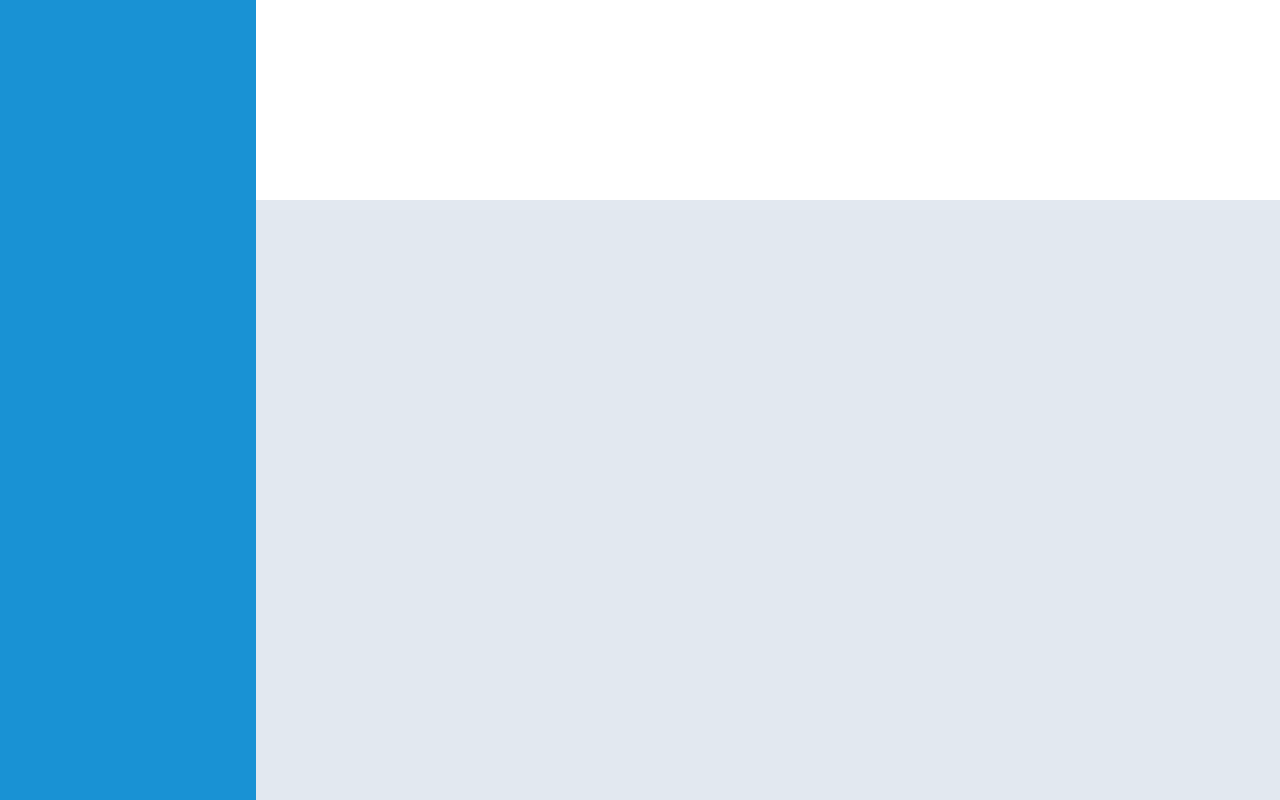
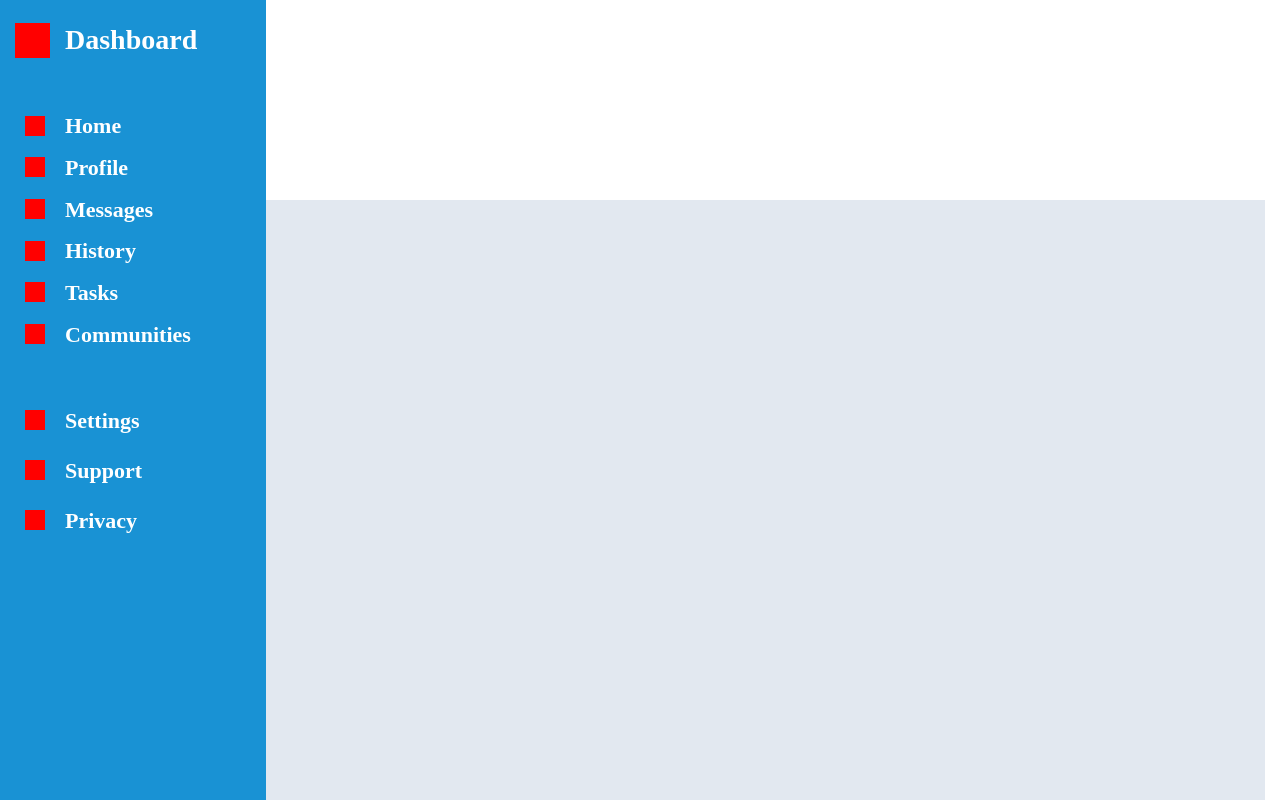
Before and after one commit to Unstoppable-AJ-LimitsNotFound/admin-dashboard, a plain HTML site: page index.html in a window 1280 px wide. Shown: the top 800 px of the page. Drawn offline with Linux system fonts and the light colour scheme.

Commit message:
Lay out the navigation and branding sections in the sidebar

```diff
--- a/index.html
+++ b/index.html
@@ -7,7 +7,34 @@
     <link rel="stylesheet" href="style.css" />
   </head>
   <body>
-    <div class="sidebar"></div>
+    <div class="sidebar">
+      <div class="branding">
+        <div class="main-logo"></div>
+        <h1>Dashboard</h1>
+      </div>
+      <div class="nav">
+        <div class="nav-child-logo"></div>
+        <div class="nav1-child"><h2>Home</h2></div>
+        <div class="nav-child-logo"></div>
+        <div class="nav1-child"><h2>Profile</h2></div>
+        <div class="nav-child-logo"></div>
+        <div class="nav1-child"><h2>Messages</h2></div>
+        <div class="nav-child-logo"></div>
+        <div class="nav1-child"><h2>History</h2></div>
+        <div class="nav-child-logo"></div>
+        <div class="nav1-child"><h2>Tasks</h2></div>
+        <div class="nav-child-logo"></div>
+        <div class="nav1-child"><h2>Communities</h2></div>
+      </div>
+      <div class="nav">
+        <div class="nav-child-logo"></div>
+        <div class="nav2-child"><h2>Settings</h2></div>
+        <div class="nav-child-logo"></div>
+        <div class="nav2-child"><h2>Support</h2></div>
+        <div class="nav-child-logo"></div>
+        <div class="nav2-child"><h2>Privacy</h2></div>
+      </div>
+    </div>
     <header></header>
     <main></main>
   </body>
--- a/style.css
+++ b/style.css
@@ -80,16 +80,57 @@ h6 {
 }
 
 body {
-  width: 100vw;
+  width: 98.828vw;
   height: 150vh;
   /* height needs to be removed later */
   display: grid;
-  grid-template: 1fr 5fr / 1fr 4fr;
+  grid-template: 1fr 5fr / 21% 79%;
 }
 
 .sidebar {
+  /* Make the sidebar and header fixed and sticky and they should remain where they are */
   background-color: #1992d4;
+  color: white;
   grid-area: 1 / 1 / 3 / 2;
+  display: grid;
+  grid-template-rows: 50px 250px 150px;
+  gap: 40px;
+  padding: 15px;
+}
+
+.branding {
+  display: grid;
+  align-items: center;
+  grid-template-columns: 40px 1fr;
+  column-gap: 10px;
+}
+
+.branding h1 {
+  font-size: 28px;
+}
+
+.branding .main-logo {
+  width: 35px;
+  height: 35px;
+  background-color: red;
+}
+
+.nav {
+  display: grid;
+  align-items: center;
+  grid-template-columns: 30px 1fr;
+  column-gap: 10px;
+  padding-left: 10px;
+}
+
+.nav-child-logo {
+  width: 20px;
+  height: 20px;
+  background-color: red;
+}
+
+.sidebar h2 {
+  font-size: 22px;
 }
 
 header {
```
